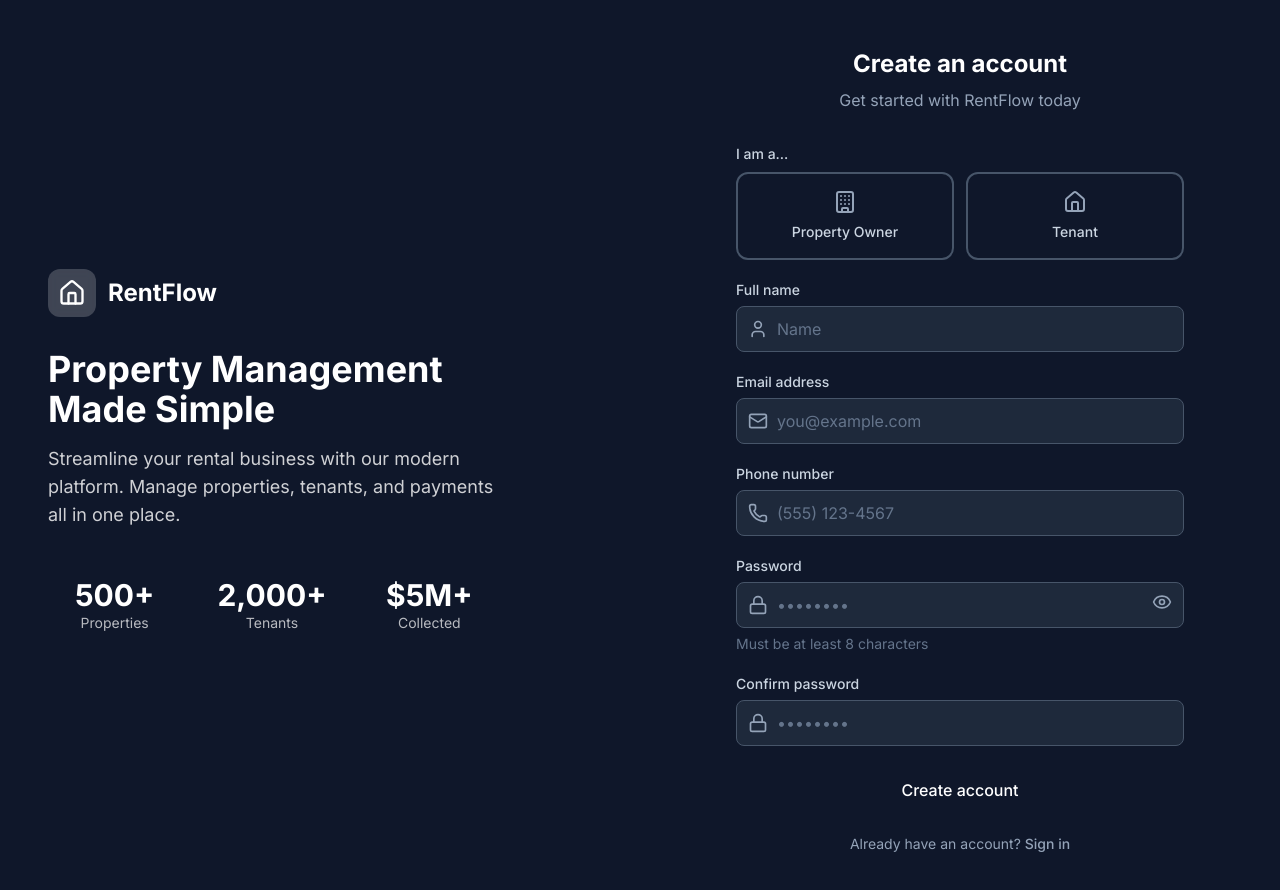
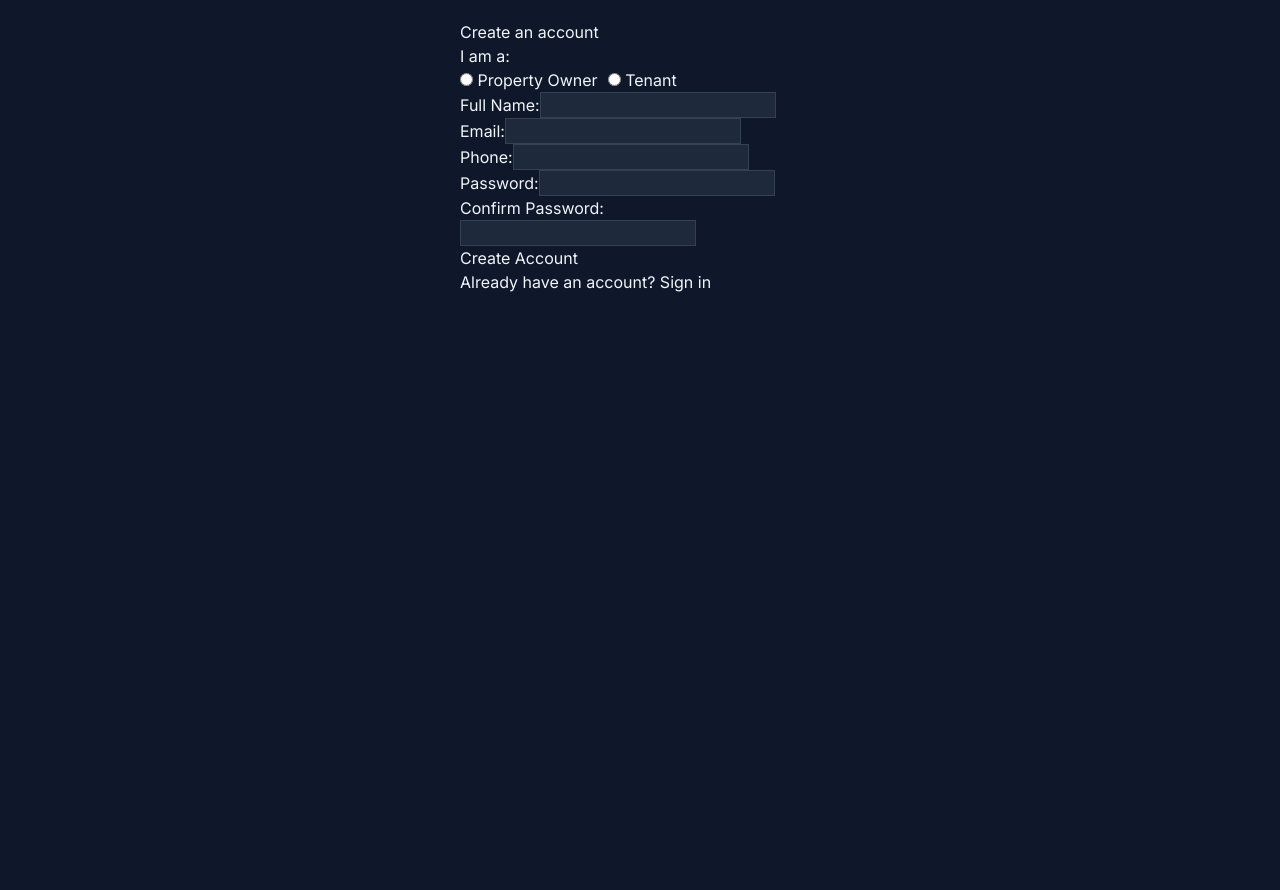
Before and after one commit to petermulwa33/GROUP-PROJECT-RENT-INTERGRATION-SYSTEM, a React (Vite) app in the folder Rent-Integration-System/: page /register in a window 1280 px wide. Shown: the top 890 px of the page. After the commit the page ends 800 px from the top, so only its background shows below. Built offline with nearby package versions, Linux system fonts and the light colour scheme.

Commit message:
updated registerform

```diff
--- a/Rent-Integration-System/src/pages/auth/RegisterPage.jsx
+++ b/Rent-Integration-System/src/pages/auth/RegisterPage.jsx
@@ -1,25 +1,8 @@
-import React, { useState } from 'react'
-import { Link, useNavigate } from 'react-router-dom'
-import {
-  MailIcon,
-  LockIcon,
-  UserIcon,
-  EyeIcon,
-  EyeOffIcon,
-  BuildingIcon,
-  HomeIcon,
-  PhoneIcon,
-} from 'lucide-react'
-import { toast } from 'sonner'
-import { AuthLayout } from '../../components/layout/AuthLayout'
-import { Input } from '../../components/ui/Input'
-import { Button } from '../../components/ui/Button'
+import React, { useState } from 'react';
+import { Link, useNavigate } from 'react-router-dom';
 
 export function RegisterPage() {
-  const navigate = useNavigate()
-
-  const [showPassword, setShowPassword] = useState(false)
-  const [isLoading, setIsLoading] = useState(false)
+  const navigate = useNavigate();
 
   const [formData, setFormData] = useState({
     name: '',
@@ -28,263 +11,155 @@ export function RegisterPage() {
     password: '',
     confirmPassword: '',
     role: '',
-  })
+  });
 
-  const [errors, setErrors] = useState({})
+  const [errors, setErrors] = useState({});
+  const [isLoading, setIsLoading] = useState(false);
 
   const validateForm = () => {
-    const newErrors = {}
+    const newErrors = {};
 
-    if (!formData.role) {
-      newErrors.role = 'Please select a role'
-    }
+    if (!formData.role) newErrors.role = 'Please select a role';
+    if (!formData.name) newErrors.name = 'Name is required';
+    if (!formData.email) newErrors.email = 'Email is required';
+    if (!formData.password) newErrors.password = 'Password is required';
+    if (formData.password !== formData.confirmPassword)
+      newErrors.confirmPassword = 'Passwords do not match';
 
-    if (!formData.name) {
-      newErrors.name = 'Name is required'
-    }
+    setErrors(newErrors);
+    return Object.keys(newErrors).length === 0;
+  };
 
-    if (!formData.email) {
-      newErrors.email = 'Email is required'
-    } else if (!/\S+@\S+\.\S+/.test(formData.email)) {
-      newErrors.email = 'Please enter a valid email'
-    }
+  const handleSubmit = (e) => {
+    e.preventDefault();
+    if (!validateForm()) return;
 
-    if (!formData.password) {
-      newErrors.password = 'Password is required'
-    } else if (formData.password.length < 8) {
-      newErrors.password = 'Password must be at least 8 characters'
-    }
+    setIsLoading(true);
 
-    if (formData.password !== formData.confirmPassword) {
-      newErrors.confirmPassword = 'Passwords do not match'
-    }
-
-    setErrors(newErrors)
-    return Object.keys(newErrors).length === 0
-  }
-
-  const handleSubmit = async (e) => {
-    e.preventDefault()
-
-    if (!validateForm()) return
-
-    setIsLoading(true)
-
-    // Simulate API call
-    await new Promise((resolve) => setTimeout(resolve, 1500))
-
+    // Simulate registration
     const userProfile = {
       name: formData.name,
       email: formData.email,
       phone: formData.phone,
       role: formData.role,
-    }
+    };
 
-    localStorage.setItem('userProfile', JSON.stringify(userProfile))
-    localStorage.setItem('isAuthenticated', 'true')
-    localStorage.setItem('userEmail', formData.email)
+    localStorage.setItem('userProfile', JSON.stringify(userProfile));
+    localStorage.setItem('isAuthenticated', 'true');
+    localStorage.setItem('userEmail', formData.email);
 
-    setIsLoading(false)
-    toast.success('Account created successfully!')
-    navigate('/')
-  }
+    setIsLoading(false);
+    navigate('/'); // Redirect to dashboard
+  };
 
   return (
-    <AuthLayout
-      title="Create an account"
-      subtitle="Get started with RentFlow today"
-    >
-      <form onSubmit={handleSubmit} className="space-y-5">
-        {/* Role Selection */}
+    <div style={{ maxWidth: 400, margin: '0 auto', padding: 20 }}>
+      <h2>Create an account</h2>
+      <form onSubmit={handleSubmit}>
+        {/* Role selection */}
         <div>
-          <label className="block text-sm font-medium text-slate-300 mb-2">
-            I am a...
-          </label>
+          <label>I am a:</label>
+          <div>
+            <label>
+              <input
+                type="radio"
+                value="owner"
+                checked={formData.role === 'owner'}
+                onChange={(e) =>
+                  setFormData({ ...formData, role: e.target.value })
+                }
+              />{' '}
+              Property Owner
+            </label>
+            <label style={{ marginLeft: 10 }}>
+              <input
+                type="radio"
+                value="tenant"
+                checked={formData.role === 'tenant'}
+                onChange={(e) =>
+                  setFormData({ ...formData, role: e.target.value })
+                }
+              />{' '}
+              Tenant
+            </label>
+          </div>
+          {errors.role && <p style={{ color: 'red' }}>{errors.role}</p>}
+        </div>
 
-          <div className="grid grid-cols-2 gap-3">
-            <button
-              type="button"
-              onClick={() =>
-                setFormData({
-                  ...formData,
-                  role: 'owner',
-                })
-              }
-              className={`
-                p-4 rounded-xl border-2 transition-all duration-200
-                ${
-                  formData.role === 'owner'
-                    ? 'border-primary-500 bg-primary-500/10'
-                    : 'border-slate-600 hover:border-slate-500'
-                }
-              `}
-            >
-              <BuildingIcon
-                className={`w-6 h-6 mx-auto mb-2 ${
-                  formData.role === 'owner'
-                    ? 'text-primary-400'
-                    : 'text-slate-400'
-                }`}
-              />
-              <p
-                className={`text-sm font-medium ${
-                  formData.role === 'owner'
-                    ? 'text-white'
-                    : 'text-slate-300'
-                }`}
-              >
-                Property Owner
-              </p>
-            </button>
+        {/* Name */}
+        <div>
+          <label>Full Name:</label>
+          <input
+            type="text"
+            value={formData.name}
+            onChange={(e) =>
+              setFormData({ ...formData, name: e.target.value })
+            }
+          />
+          {errors.name && <p style={{ color: 'red' }}>{errors.name}</p>}
+        </div>
 
-            <button
-              type="button"
-              onClick={() =>
-                setFormData({
-                  ...formData,
-                  role: 'tenant',
-                })
-              }
-              className={`
-                p-4 rounded-xl border-2 transition-all duration-200
-                ${
-                  formData.role === 'tenant'
-                    ? 'border-primary-500 bg-primary-500/10'
-                    : 'border-slate-600 hover:border-slate-500'
-                }
-              `}
-            >
-              <HomeIcon
-                className={`w-6 h-6 mx-auto mb-2 ${
-                  formData.role === 'tenant'
-                    ? 'text-primary-400'
-                    : 'text-slate-400'
-                }`}
-              />
-              <p
-                className={`text-sm font-medium ${
-                  formData.role === 'tenant'
-                    ? 'text-white'
-                    : 'text-slate-300'
-                }`}
-              >
-                Tenant
-              </p>
-            </button>
-          </div>
+        {/* Email */}
+        <div>
+          <label>Email:</label>
+          <input
+            type="email"
+            value={formData.email}
+            onChange={(e) =>
+              setFormData({ ...formData, email: e.target.value })
+            }
+          />
+          {errors.email && <p style={{ color: 'red' }}>{errors.email}</p>}
+        </div>
 
-          {errors.role && (
-            <p className="mt-1.5 text-sm text-red-400">{errors.role}</p>
+        {/* Phone */}
+        <div>
+          <label>Phone:</label>
+          <input
+            type="tel"
+            value={formData.phone}
+            onChange={(e) =>
+              setFormData({ ...formData, phone: e.target.value })
+            }
+          />
+        </div>
+
+        {/* Password */}
+        <div>
+          <label>Password:</label>
+          <input
+            type="password"
+            value={formData.password}
+            onChange={(e) =>
+              setFormData({ ...formData, password: e.target.value })
+            }
+          />
+          {errors.password && <p style={{ color: 'red' }}>{errors.password}</p>}
+        </div>
+
+        {/* Confirm Password */}
+        <div>
+          <label>Confirm Password:</label>
+          <input
+            type="password"
+            value={formData.confirmPassword}
+            onChange={(e) =>
+              setFormData({ ...formData, confirmPassword: e.target.value })
+            }
+          />
+          {errors.confirmPassword && (
+            <p style={{ color: 'red' }}>{errors.confirmPassword}</p>
           )}
         </div>
 
-        <Input
-          label="Full name"
-          type="text"
-          placeholder="Name"
-          value={formData.name}
-          onChange={(e) =>
-            setFormData({
-              ...formData,
-              name: e.target.value,
-            })
-          }
-          error={errors.name}
-          leftIcon={<UserIcon className="w-5 h-5" />}
-        />
+        <button type="submit" disabled={isLoading}>
+          {isLoading ? 'Creating...' : 'Create Account'}
+        </button>
+      </form>
 
-        <Input
-          label="Email address"
-          type="email"
-          placeholder="you@example.com"
-          value={formData.email}
-          onChange={(e) =>
-            setFormData({
-              ...formData,
-              email: e.target.value,
-            })
-          }
-          error={errors.email}
-          leftIcon={<MailIcon className="w-5 h-5" />}
-        />
-
-        <Input
-          label="Phone number"
-          type="tel"
-          placeholder="(555) 123-4567"
-          value={formData.phone}
-          onChange={(e) =>
-            setFormData({
-              ...formData,
-              phone: e.target.value,
-            })
-          }
-          leftIcon={<PhoneIcon className="w-5 h-5" />}
-        />
-
-        <Input
-          label="Password"
-          type={showPassword ? 'text' : 'password'}
-          placeholder="••••••••"
-          value={formData.password}
-          onChange={(e) =>
-            setFormData({
-              ...formData,
-              password: e.target.value,
-            })
-          }
-          error={errors.password}
-          hint="Must be at least 8 characters"
-          leftIcon={<LockIcon className="w-5 h-5" />}
-          rightIcon={
-            <button
-              type="button"
-              onClick={() => setShowPassword(!showPassword)}
-              className="hover:text-white transition-colors"
-            >
-              {showPassword ? (
-                <EyeOffIcon className="w-5 h-5" />
-              ) : (
-                <EyeIcon className="w-5 h-5" />
-              )}
-            </button>
-          }
-        />
-
-        <Input
-          label="Confirm password"
-          type={showPassword ? 'text' : 'password'}
-          placeholder="••••••••"
-          value={formData.confirmPassword}
-          onChange={(e) =>
-            setFormData({
-              ...formData,
-              confirmPassword: e.target.value,
-            })
-          }
-          error={errors.confirmPassword}
-          leftIcon={<LockIcon className="w-5 h-5" />}
-        />
-
-        <Button
-          type="submit"
-          className="w-full"
-          size="lg"
-          isLoading={isLoading}
-        >
-          Create account
-        </Button>
-
-        <p className="text-center text-sm text-slate-400">
-          Already have an account?{' '}
-          <Link
-            to="/login"
-            className="text-primary-400 hover:text-primary-300 font-medium transition-colors"
-          >
-            Sign in
-          </Link>
-        </p>
-      </form>
-    </AuthLayout>
-  )
+      <p>
+        Already have an account? <Link to="/login">Sign in</Link>
+      </p>
+    </div>
+  );
 }
```
